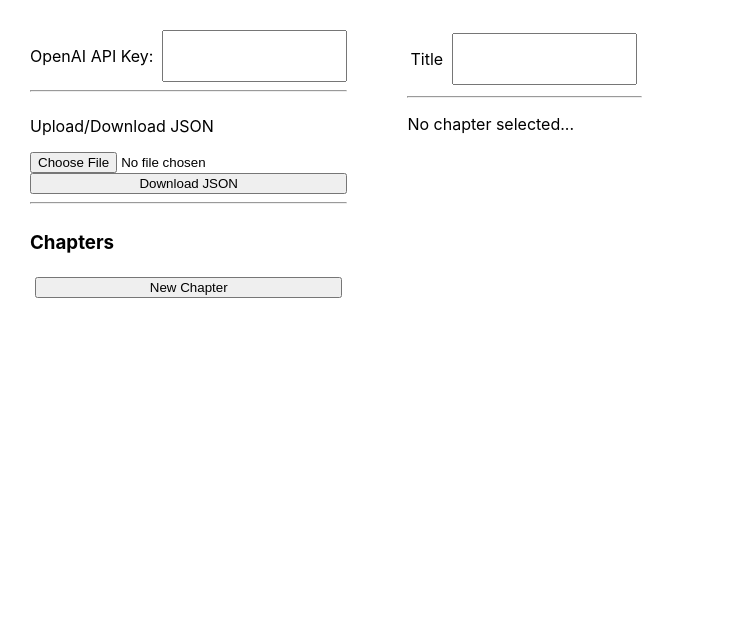
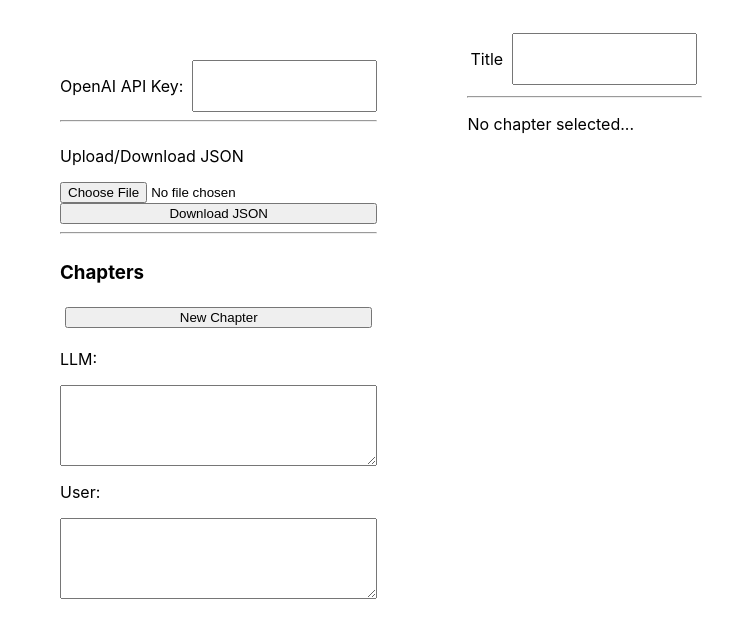
Before and after one commit to wfchiang/storyteller, a React (Create React App) app in the folder storyteller/: page / in a window 1280 px wide. Shown: the top 638 px of the page, without its empty margins (0-735 px from the left). Built offline with nearby package versions, Linux system fonts and the light colour scheme.

Commit message:
componentize the side operation panel

```diff
--- a/storyteller/src/App.tsx
+++ b/storyteller/src/App.tsx
@@ -1,9 +1,9 @@
 import React, { useState } from 'react';
 import './App.css';
-import { Story } from './data';
-import { ComponentChaptersPanel } from './ComponentChaptersPanel';
+import { ChatMessage, Story } from './data';
 import { ComponentMainEditor } from './ComponentMainEditor';
 import { ComponentTitleAndCaption } from './ComponentTitleAndCaptionPanel';
+import { ComponentSideOperationPanel } from './ComponentSideOperationPanel';
 
 function App() {
   // Set the OpenAI API Key
@@ -21,34 +21,9 @@ function App() {
   // Get the state of the selected chapter ID
   const [selectedChapterId, setSelectedChapterId] = useState(-1);
 
-  // Function for handling uploaded JSON story
-  const handleUploadedJsonStory = (event: React.ChangeEvent<HTMLInputElement>) => {
-    if (event.target.files) {
-      const file = event.target.files[0];
-      const reader = new FileReader();
-
-      reader.onload = (e :ProgressEvent<FileReader>) => {
-        if (e.target) {
-          const loadedStory = JSON.parse(e.target.result as string);
-          setStory(loadedStory);
-        }
-      };
-
-      reader.readAsText(file);
-    }
-  }
-
-  // Function for downloading JSON story file
-  const handleDownloadJsonStory = () => {
-    const jsonStr = JSON.stringify(story);
-    const blob = new Blob([jsonStr], { type: 'application/json' });
-    const url = URL.createObjectURL(blob);
-    const link = document.createElement('a');
-
-    link.href = url;
-    link.download = 'story.json';
-    link.click();
-  };
+  // Get the chat history
+  const initChatHistory :ChatMessage[] = [];
+  const [chatHistory, setChatHistory] = useState(initChatHistory);
 
   // Rendering
   return (
@@ -60,31 +35,12 @@ function App() {
         id="div_operations_panel"
         className="top-level-panel"
       >
-        {/* OpenAI API Key panel */}
-        <div style={{display: "flex"}}>
-          <p>OpenAI API Key:</p>
-          <p>&nbsp;&nbsp;</p>
-          <input id="input_openai_api_key" type="text" value={openaiApiKey}
-            onChange={(e) => setOpenaiApiKey(e.target.value.trim())} />
-        </div>
-
-        <hr/>
-
-        {/* IO panel */}
-        <div style={{display: "flex", flexDirection: "column"}}>
-          <p>Upload/Download JSON</p>
-          <input className="io-input" type="file" onChange={handleUploadedJsonStory} />
-          <button id="button_download_json_story" onClick={handleDownloadJsonStory}>Download JSON</button>
-        </div>
-
-        <hr/>
-
-        {/* Chapter panel */}
-        <ComponentChaptersPanel
-          story={story}
-          setStory={setStory}
+        <ComponentSideOperationPanel
+          openaiApiKey={openaiApiKey} setOpenaiApiKey={setOpenaiApiKey}
+          story={story} setStory={setStory}
           setSelectedChapterId={setSelectedChapterId}
-        ></ComponentChaptersPanel>
+          chatHistory={chatHistory} setChatHistory={setChatHistory}
+        ></ComponentSideOperationPanel>
       </div>
 
       <div id="div_main_editor_panel" className="top-level-panel">
--- /dev/null
+++ b/storyteller/src/ComponentChatPanel.tsx
@@ -0,0 +1,41 @@
+import { useState } from "react";
+import { ChatMessage } from "./data";
+
+
+export interface ComponentChatPanelProps {
+    chatHistory :ChatMessage[];
+    setChatHistory : (newChatHistory :ChatMessage[]) => void;
+};
+
+
+export function ComponentChatPanel (props :ComponentChatPanelProps) {
+    const [userPrompt, setUserPrompt] = useState("");
+
+    const getLatestLLMResponse = (chatHistory :ChatMessage[]) => {
+        for (let i = chatHistory.length -1 ; i >= 0 ; i--) {
+            if (["ai", "assistant"].indexOf(chatHistory[i].role) >= 0) {
+                return chatHistory[i].content;
+            }
+        }
+        return "";
+    };
+
+    return (
+        <div id="div_chat_panel" style={{display: "flex", flexDirection: "column"}}>
+            {/* LLM Response */}
+            <p>LLM:</p>
+            <textarea id="textarea_llm_response"
+                rows={5}
+                value={getLatestLLMResponse(props.chatHistory)}
+            ></textarea>
+
+            {/* User Prompt */}
+            <p>User:</p>
+            <textarea id="textarea_user_prompt"
+                rows={5}
+                value={userPrompt}
+                onChange={(e) => {setUserPrompt(e.target.value)}}
+            ></textarea>
+        </div>
+    );
+};
--- /dev/null
+++ b/storyteller/src/ComponentOpenAiKeyPanel.tsx
@@ -0,0 +1,16 @@
+export interface ComponentOpenAiKeyPanelProps {
+    openaiApiKey :string;
+    setOpenaiApiKey : (newOpenaiApiKey :string) => void;
+};
+
+
+export function ComponentOpenAiKeyPanel (props :ComponentOpenAiKeyPanelProps) {
+    return (
+        <div style={{display: "flex"}}>
+          <p>OpenAI API Key:</p>
+          <p>&nbsp;&nbsp;</p>
+          <input id="input_openai_api_key" type="text" value={props.openaiApiKey}
+            onChange={(e) => props.setOpenaiApiKey(e.target.value.trim())} />
+        </div>
+    );
+};
--- /dev/null
+++ b/storyteller/src/ComponentSideOperationPanel.tsx
@@ -0,0 +1,58 @@
+import './App.css';
+import { ChatMessage, Story } from './data';
+import { ComponentOpenAiKeyPanel } from './ComponentOpenAiKeyPanel';
+import { ComponentStoryIO } from './ComponentStoryIO';
+import { ComponentChaptersPanel } from './ComponentChaptersPanel';
+import { ComponentChatPanel } from './ComponentChatPanel';
+
+
+export interface ComponentSideOperationPanelProps {
+    // OpenAI API Key
+    openaiApiKey :string;
+    setOpenaiApiKey : (newOpenaiApiKey :string) => void;
+
+    // Story
+    story: Story;
+    setStory: (newStory: Story) => void;
+
+    // Set selected chapter ID
+    setSelectedChapterId : (newSelectedChapterId :number) => void;
+
+    // Chat history
+    chatHistory :ChatMessage[];
+    setChatHistory : (newChatHistory :ChatMessage[]) => void;
+};
+
+
+export function ComponentSideOperationPanel (props :ComponentSideOperationPanelProps) {
+    return (
+        <div
+            id="div_operations_panel"
+            className="top-level-panel"
+        >
+            {/* OpenAI API Key */}
+            <ComponentOpenAiKeyPanel openaiApiKey={props.openaiApiKey} setOpenaiApiKey={props.setOpenaiApiKey}></ComponentOpenAiKeyPanel>
+
+            {/* horizontal line */}
+            <hr/>
+
+            {/* Story IO */}
+            <ComponentStoryIO story={props.story} setStory={props.setStory}></ComponentStoryIO>
+
+            <hr/>
+
+            {/* Chapter panel */}
+            <ComponentChaptersPanel
+                story={props.story}
+                setStory={props.setStory}
+                setSelectedChapterId={props.setSelectedChapterId}
+            ></ComponentChaptersPanel>
+
+            {/* Chat panel */}
+            <ComponentChatPanel
+                chatHistory={props.chatHistory}
+                setChatHistory={props.setChatHistory}
+            ></ComponentChatPanel>
+        </div>
+    );
+};
--- /dev/null
+++ b/storyteller/src/ComponentStoryIO.tsx
@@ -0,0 +1,47 @@
+import { Story } from './data';
+
+
+export interface ComponentStoryIOProps {
+    story: Story;
+    setStory: (newStory: Story) => void;
+};
+
+
+export function ComponentStoryIO(props: ComponentStoryIOProps) {
+    // Function for handling uploaded JSON story
+    const handleUploadedJsonStory = (event: React.ChangeEvent<HTMLInputElement>) => {
+        if (event.target.files) {
+            const file = event.target.files[0];
+            const reader = new FileReader();
+
+            reader.onload = (e: ProgressEvent<FileReader>) => {
+                if (e.target) {
+                    const loadedStory = JSON.parse(e.target.result as string);
+                    props.setStory(loadedStory);
+                }
+            };
+
+            reader.readAsText(file);
+        }
+    }
+
+    // Function for downloading JSON story file
+    const handleDownloadJsonStory = () => {
+        const jsonStr = JSON.stringify(props.story);
+        const blob = new Blob([jsonStr], { type: 'application/json' });
+        const url = URL.createObjectURL(blob);
+        const link = document.createElement('a');
+
+        link.href = url;
+        link.download = 'story.json';
+        link.click();
+    };
+
+    return (
+        <div style={{ display: "flex", flexDirection: "column" }}>
+            <p>Upload/Download JSON</p>
+            <input className="io-input" type="file" onChange={handleUploadedJsonStory} />
+            <button id="button_download_json_story" onClick={handleDownloadJsonStory}>Download JSON</button>
+        </div>
+    );
+};
--- a/storyteller/src/data.tsx
+++ b/storyteller/src/data.tsx
@@ -1,3 +1,9 @@
+export interface ChatMessage {
+    role :string;
+    content :string;
+};
+
+
 export interface Chapter {
     caption :string;
     content :string;
@@ -22,7 +28,7 @@ export interface UpdateStoryChapterParams {
 
 export function updateStoryChapter (params :UpdateStoryChapterParams) {
     let newChapters = params.story.chapters.map((ch, iCh) => {
-        if (iCh == params.chapterId) {
+        if (iCh === params.chapterId) {
             return params.updatedChapter;
         } else {
             return ch;
```
